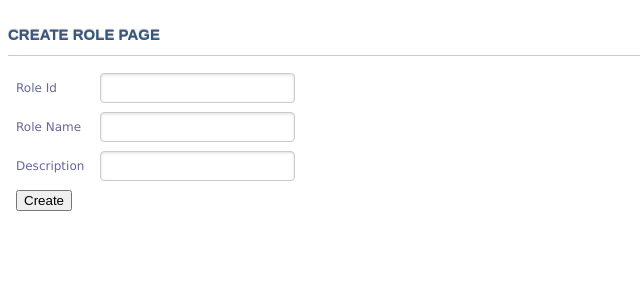
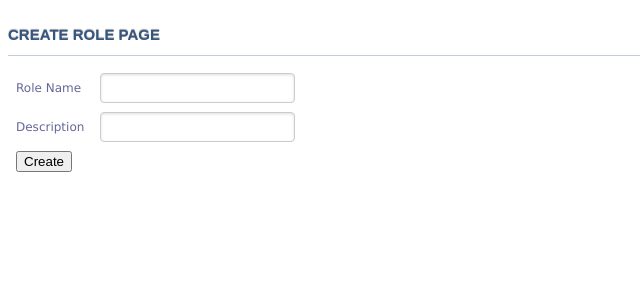
Before and after one commit to Qibaoooo/LAPS, a Spring Boot app: page /v1/admin/role/new in a window 1280 px wide. Shown: the part 54-354 px from the top of the page, without its empty margins (0-640 px from the left). Run offline with Spring Boot 4, Linux system fonts and the light colour scheme; a user stored in the database is signed in; some of the project's set-up classes (security, data sources, template engines, error pages and the like) are left out, and stand-ins take their place.

Commit message:
hide roleid creation from user

```diff
--- a/src/main/java/sg/nus/iss/team11/controller/RoleController.java
+++ b/src/main/java/sg/nus/iss/team11/controller/RoleController.java
@@ -56,9 +56,12 @@ public class RoleController {
 		if (result.hasErrors()) {
 			return "role-new";
 		}
+
+	// set roleId here programmatically
+	role.setRoleId(role.getName().toLowerCase());
+	rService.createRole(role);
 	String message = "New role " + role.getRoleId() + " was successfully created.";
 	System.out.println(message);
-	rService.createRole(role);
 
 	return "redirect:/v1/admin/role/list";}
 
--- a/src/main/java/sg/nus/iss/team11/validator/RoleValidator.java
+++ b/src/main/java/sg/nus/iss/team11/validator/RoleValidator.java
@@ -19,7 +19,6 @@ public class RoleValidator implements Validator {
   public void validate(Object target, Errors errors) {
     System.out.println(target);
 
-    ValidationUtils.rejectIfEmpty(errors, "roleId", "error.role.roleid.empty");
     ValidationUtils.rejectIfEmpty(errors, "name", "error.role.name.empty");
     ValidationUtils.rejectIfEmpty(errors, "description", "error.role.description.empty");
   }
--- a/src/main/resources/templates/layout.html
+++ b/src/main/resources/templates/layout.html
@@ -39,8 +39,8 @@
             	 <div class="subnav">
              		 <button class="subnavbtn">Admin Menu <i class="fa fa-caret-down"></i></button>
               		 <div class="subnav-content">
-                		<a th:href="@{/admin/role/list}" th:utext="#{menu.admin.rlist}">Roles</a>
-               		    <a th:href="@{/admin/employee/list}" th:utext="#{menu.admin.elist}">Employees</a>
+                		<a th:href="@{/v1/admin/role/list}" th:utext="#{menu.admin.rlist}">Roles</a>
+               		    <a th:href="@{/v1/admin/employee/list}" th:utext="#{menu.admin.elist}">Employees</a>
               		</div>
             	</div>
           	</div>
--- a/src/main/resources/templates/role-list.html
+++ b/src/main/resources/templates/role-list.html
@@ -11,14 +11,12 @@
   <div th:if="${not #lists.isEmpty(roleList)}">
     <table style="border: 1;">
       <tr class="listHeading">
-        <th><span th:text="#{fieldLabel.roleId}"></span></th>
         <th><span th:text="#{fieldLabel.roleName}"></span></th>
         <th><span th:text="#{fieldLabel.roleDesc}"></span></th>
         <th><span th:text="#{caption.edit}"></span></th>
         <th><span th:text="#{caption.delete}"></span></th>
       </tr>
        <tr th:each="role : ${roleList}" class="listRecord">
-        <td align="left" th:text="${role.roleId}">Id</td>
         <td align="left" th:text="${role.name}">Name</td>
         <td align="left" th:text="${role.description}">Description</td>
         <td><a th:href="@{/v1/admin/role/edit/}+${role.roleId}" class="btn btn-default">
--- a/src/main/resources/templates/role-new.html
+++ b/src/main/resources/templates/role-new.html
@@ -8,11 +8,6 @@
    <form action="#" th:action="@{'/v1/admin/role/new'}" th:object="${role}" method="post">
 	<table>
       <tbody>
-        <tr>
-          <td><span th:text="#{fieldLabel.roleId}"></span></td>
-          <td><input type="text" th:field="*{roleId}" /></td>
-          <td th:if="${#fields.hasErrors('roleId')}" th:errors="*{roleId}"></td>
-        </tr>
         <tr>
           <td><span th:text="#{fieldLabel.roleName}"></span></td>
           <td><input type="text" th:field="*{name}" /></td>
```
